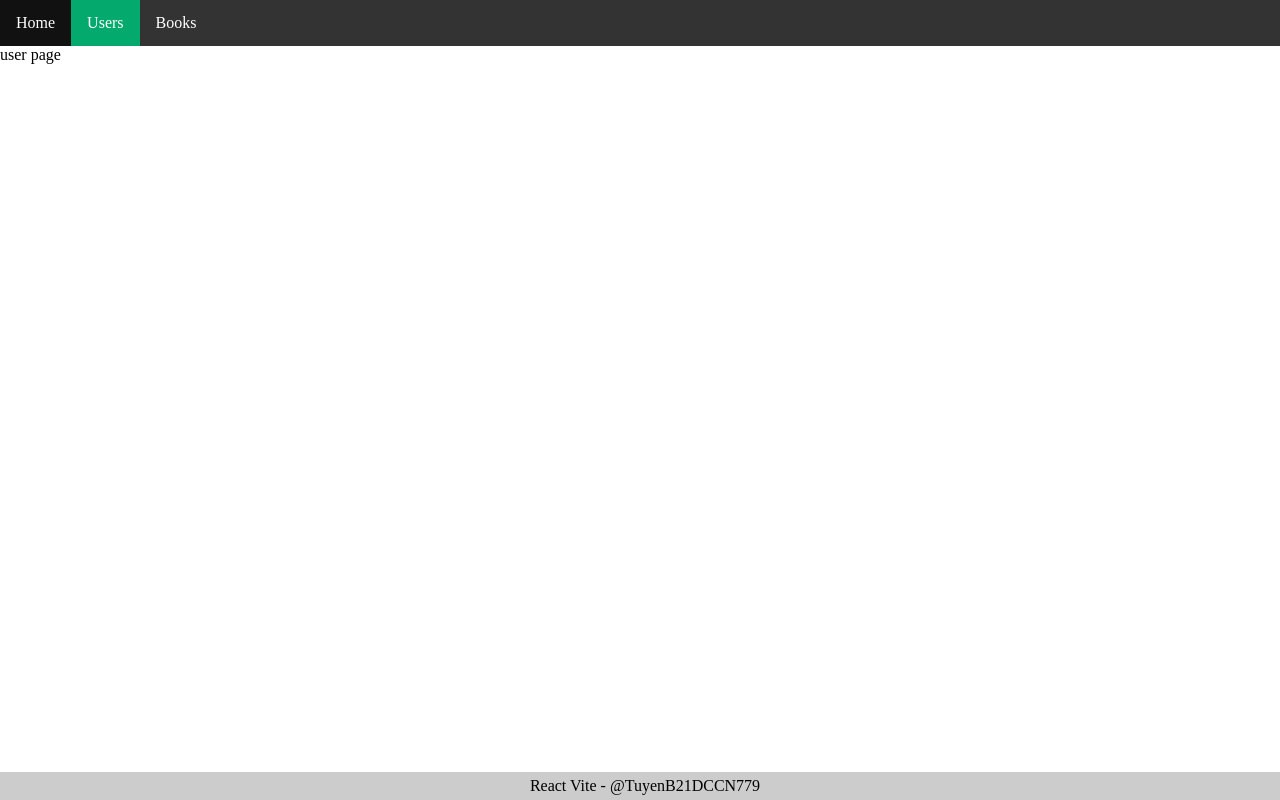
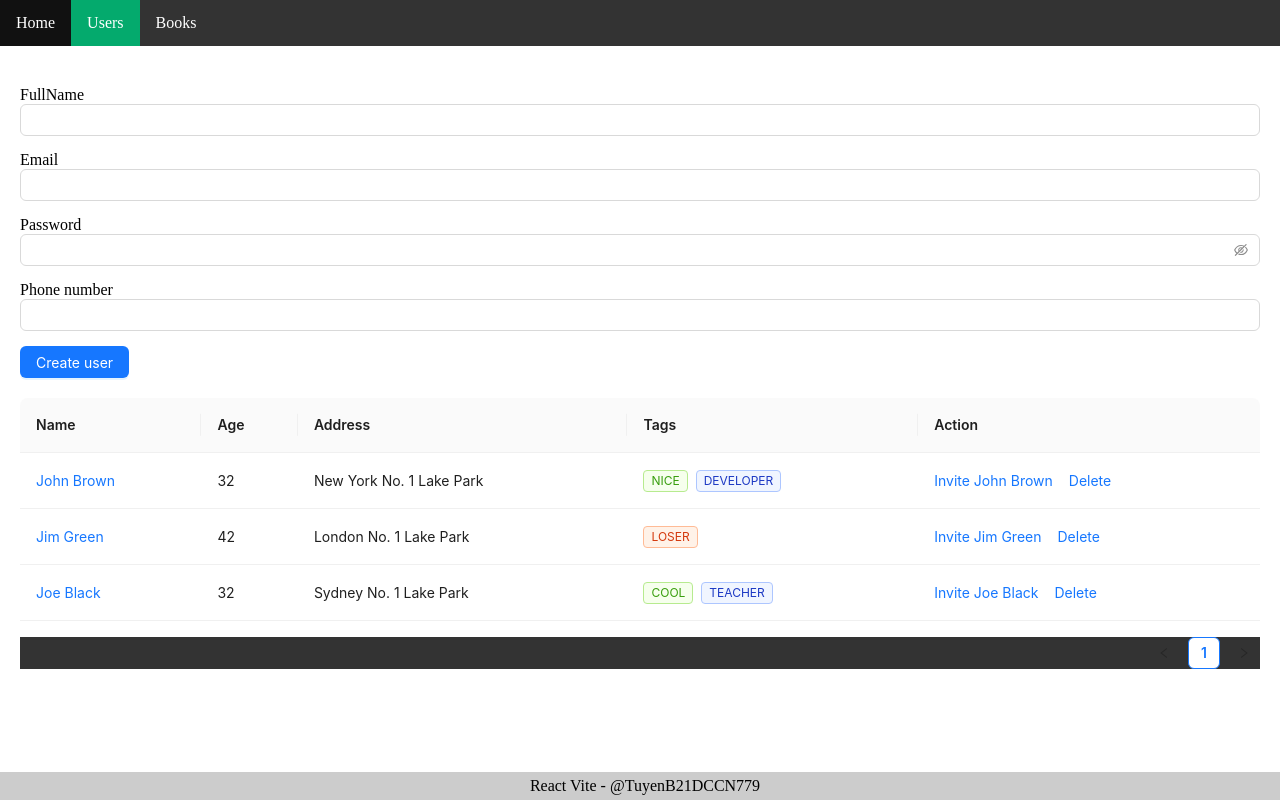
Before and after one commit to tuyenvub21dccn779/reactjs-ultimate-co-ban-1, a React (Vite) app: page /users in a window 1280 px wide. Built offline with nearby package versions, Linux system fonts and the light colour scheme.

Commit message:
video 66. Tạo Base Giao Diện Users

```diff
--- /dev/null
+++ b/src/components/user/user.form.jsx
@@ -0,0 +1,31 @@
+import { Button, Input } from "antd";
+
+const UserForm = () => {
+    return (
+        <div className="user-form" style={{ margin: "20px 0" }}>
+            <div style={{ display: "flex", gap: "15px", flexDirection: "column" }}>
+                <div>
+                    <span>FullName</span>
+                    <Input />
+                </div>
+                <div>
+                    <span>Email</span>
+                    <Input />
+                </div>
+                <div>
+                    <span>Password</span>
+                    <Input.Password />
+                </div>
+                <div>
+                    <span>Phone number</span>
+                    <Input />
+                </div>
+                <div>
+                    <Button type="primary">Create user</Button>
+                </div>
+            </div>
+        </div>
+    )
+}
+
+export default UserForm;
--- /dev/null
+++ b/src/components/user/user.table.jsx
@@ -0,0 +1,81 @@
+import React from 'react';
+import { Space, Table, Tag } from 'antd';
+
+const UserTable = () => {
+    const columns = [
+        {
+            title: 'Name',
+            dataIndex: 'name',
+            key: 'name',
+            render: text => <a>{text}</a>,
+        },
+        {
+            title: 'Age',
+            dataIndex: 'age',
+            key: 'age',
+        },
+        {
+            title: 'Address',
+            dataIndex: 'address',
+            key: 'address',
+        },
+        {
+            title: 'Tags',
+            key: 'tags',
+            dataIndex: 'tags',
+            render: (_, { tags }) => (
+                <>
+                    {tags.map(tag => {
+                        let color = tag.length > 5 ? 'geekblue' : 'green';
+                        if (tag === 'loser') {
+                            color = 'volcano';
+                        }
+                        return (
+                            <Tag color={color} key={tag}>
+                                {tag.toUpperCase()}
+                            </Tag>
+                        );
+                    })}
+                </>
+            ),
+        },
+        {
+            title: 'Action',
+            key: 'action',
+            render: (_, record) => (
+                <Space size="middle">
+                    <a>Invite {record.name}</a>
+                    <a>Delete</a>
+                </Space>
+            ),
+        },
+    ];
+    const data = [
+        {
+            key: '1',
+            name: 'John Brown',
+            age: 32,
+            address: 'New York No. 1 Lake Park',
+            tags: ['nice', 'developer'],
+        },
+        {
+            key: '2',
+            name: 'Jim Green',
+            age: 42,
+            address: 'London No. 1 Lake Park',
+            tags: ['loser'],
+        },
+        {
+            key: '3',
+            name: 'Joe Black',
+            age: 32,
+            address: 'Sydney No. 1 Lake Park',
+            tags: ['cool', 'teacher'],
+        },
+    ];
+    return (
+        <Table columns={columns} dataSource={data} />
+    )
+}
+
+export default UserTable;
--- a/src/pages/user.jsx
+++ b/src/pages/user.jsx
@@ -1,7 +1,12 @@
+import UserForm from "../components/user/user.form";
+import UserTable from "../components/user/user.table";
 
 const UserPage = () => {
     return (
-        <div>user page</div>
+        <div style={{ padding: "20px" }}>
+            <UserForm />
+            <UserTable />
+        </div>
     )
 }
 
```
